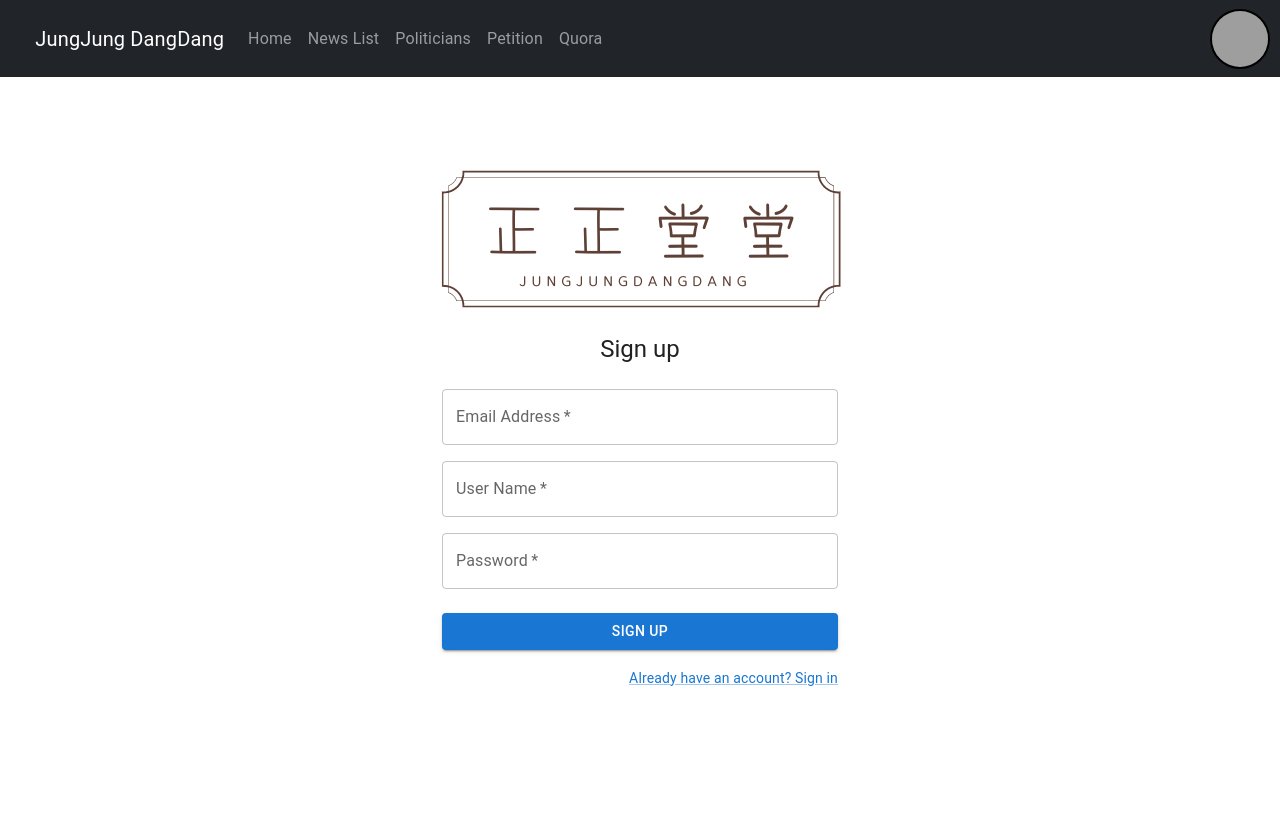
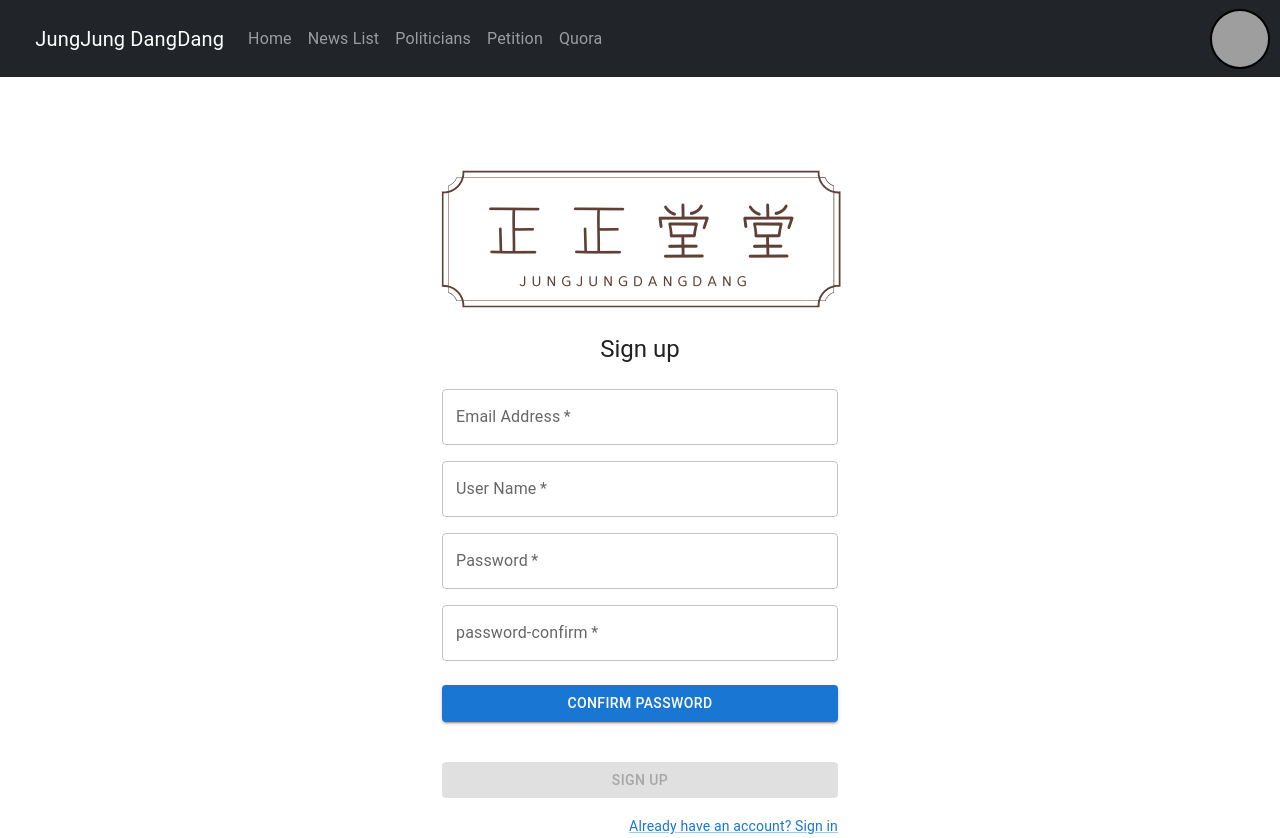
Before and after one commit to swsnu/swppfall2022-team13, a React (Create React App) app in the folder frontend/: page /signup in a window 1280 px wide. Before the commit the page ends 800 px from the top, so only its background shows below. Built offline with nearby package versions, Linux system fonts and the light colour scheme; grey boxes are pictures that could not be loaded.

Commit message:
password-confirm

```diff
--- a/frontend/src/components/Petition/Petition.tsx
+++ b/frontend/src/components/Petition/Petition.tsx
@@ -23,7 +23,7 @@ export default function Petition(props: PetitionType) {
       <Card style={{ width: '18rem', height: '25rem', float: 'left'}}>
         <Card.Img style={{ width: '18rem', height: '10rem', display: 'inline-block'}} variant="top" src={props.photo_url} />
         <Card.Body>
-          <Card.Title>Raised By: {props?.author}</Card.Title>
+          <Card.Title>Current Vote: {props?.vote}</Card.Title>
           <Card.Text>
           {props?.title}
           </Card.Text>
--- a/frontend/src/containers/SignUpPage/SignUpPage.tsx
+++ b/frontend/src/containers/SignUpPage/SignUpPage.tsx
@@ -23,7 +23,10 @@ export default function SignUp() {
   const dispatch = useDispatch();
 
   const [email, setEmail] = React.useState("");
+  const [original_password, setOriPass] = React.useState("");
+  const [confirm_password, setConPass] = React.useState("");
   const [emailWarning, setEmailWarning] = React.useState(true);
+  const [passwordWarning, setPasswordWarning] = React.useState(false);
 
   const isEmail = () => {
     const emailRegex =
@@ -41,6 +44,25 @@ export default function SignUp() {
     }
     else{
       setEmailWarning(true);
+    }
+  }
+
+  const handlePasswordConfirmFill = (e: any) => {
+    setConPass(e.target.value);
+  }
+
+  const handlePasswordOriginal = (e: any) => {
+    setOriPass(e.target.value);
+  }
+
+  const handlePasswordConfirm = (e: any) => {
+
+
+    if(original_password===confirm_password){
+      setPasswordWarning(true);
+    }
+    else{
+      setPasswordWarning(false);
     }
   }
 
@@ -111,15 +133,42 @@ export default function SignUp() {
                   type="password"
                   id="password"
                   autoComplete="new-password"
+                  value={original_password}
+                  onChange={handlePasswordOriginal}
                 />
               </Grid>
+              <Grid item xs={12}>
+                <TextField
+                  required
+                  fullWidth
+                  name="password-confirm"
+                  label="password-confirm"
+                  type="password"
+                  id="password-confirm"
+                  autoComplete="password-confirm"
+                  value={confirm_password}
+                  onChange={handlePasswordConfirmFill}
+                />
+              </Grid>
+
             </Grid>
+            <Button
+
+              fullWidth
+              variant="contained"
+              sx={{ mt: 3, mb: 2 }}
+              onClick={handlePasswordConfirm}
+            >
+              Confirm Password
+            </Button>
+            <span className='password-confirmed' hidden={!passwordWarning}>비밀번호가 일치합니다!</span>
+            <span className='password-warning' hidden={passwordWarning || original_password===""}>비밀번호가 다릅니다! </span>
             <Button
               type="submit"
               fullWidth
               variant="contained"
               sx={{ mt: 3, mb: 2 }}
-              disabled={!emailWarning}
+              disabled={!emailWarning || !passwordWarning}
             >
               Sign Up
             </Button>
```
